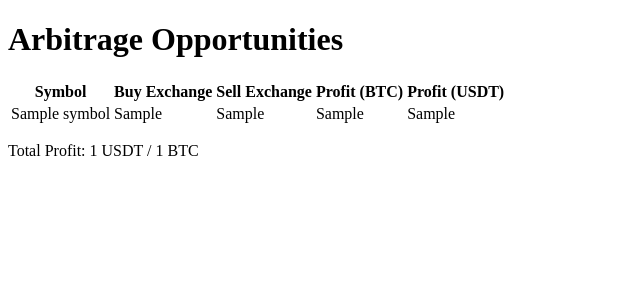
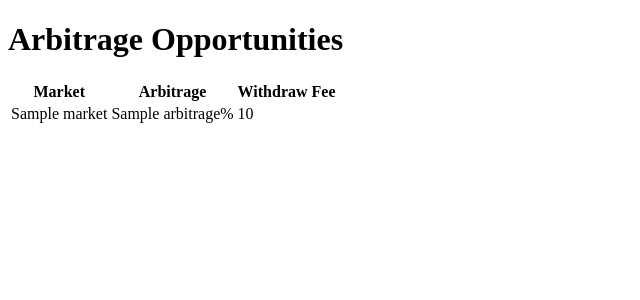
Before and after one commit to alaminizaan100/webprice, a Flask app: template templates/index.html in a window 1280 px wide. Shown: the top 300 px of the page, without its empty margins (0-640 px from the left). Run offline with Flask 2, Linux system fonts and the light colour scheme; the template is opened without the code that fills it: most values are stand-ins (such as "Sample title", 1, 10 or a date in 2020).

Commit message:
Update index.html

```diff
--- a/templates/index.html
+++ b/templates/index.html
@@ -6,27 +6,18 @@
 <body>
 	<h1>Arbitrage Opportunities</h1>
 	<table>
-        <thead>
 		<tr>
-                <th>Symbol</th>
-                <th>Buy Exchange</th>
-                <th>Sell Exchange</th>
-                <th>Profit (BTC)</th>
-                <th>Profit (USDT)</th>
+			<th>Market</th>
+			<th>Arbitrage</th>
+			<th>Withdraw Fee</th>
 		</tr>
-        </thead>
-        <tbody>
-            {% for result in results %}
+		{% for opportunity in opportunities %}
 		<tr>
-                    <td>{{ result.symbol }}</td>
-                    <td>{{ result.exchange_buy }}</td>
-                    <td>{{ result.exchange_sell }}</td>
-                    <td>{{ result.btc_profit }}</td>
-                    <td>{{ result.usdt_profit }}</td>
+			<td>{{ opportunity['market'] }}</td>
+			<td>{{ opportunity['arbitrage'] }}%</td>
+			<td>{{ opportunity['withdraw_fee'] }}</td>
 		</tr>
 		{% endfor %}
-        </tbody>
 	</table>
-    <p>Total Profit: {{ total_profit_usdt }} USDT / {{ total_profit_btc }} BTC</p>
 </body>
 </html>
```
Lines whose indentation alone changed are shown as unchanged.
